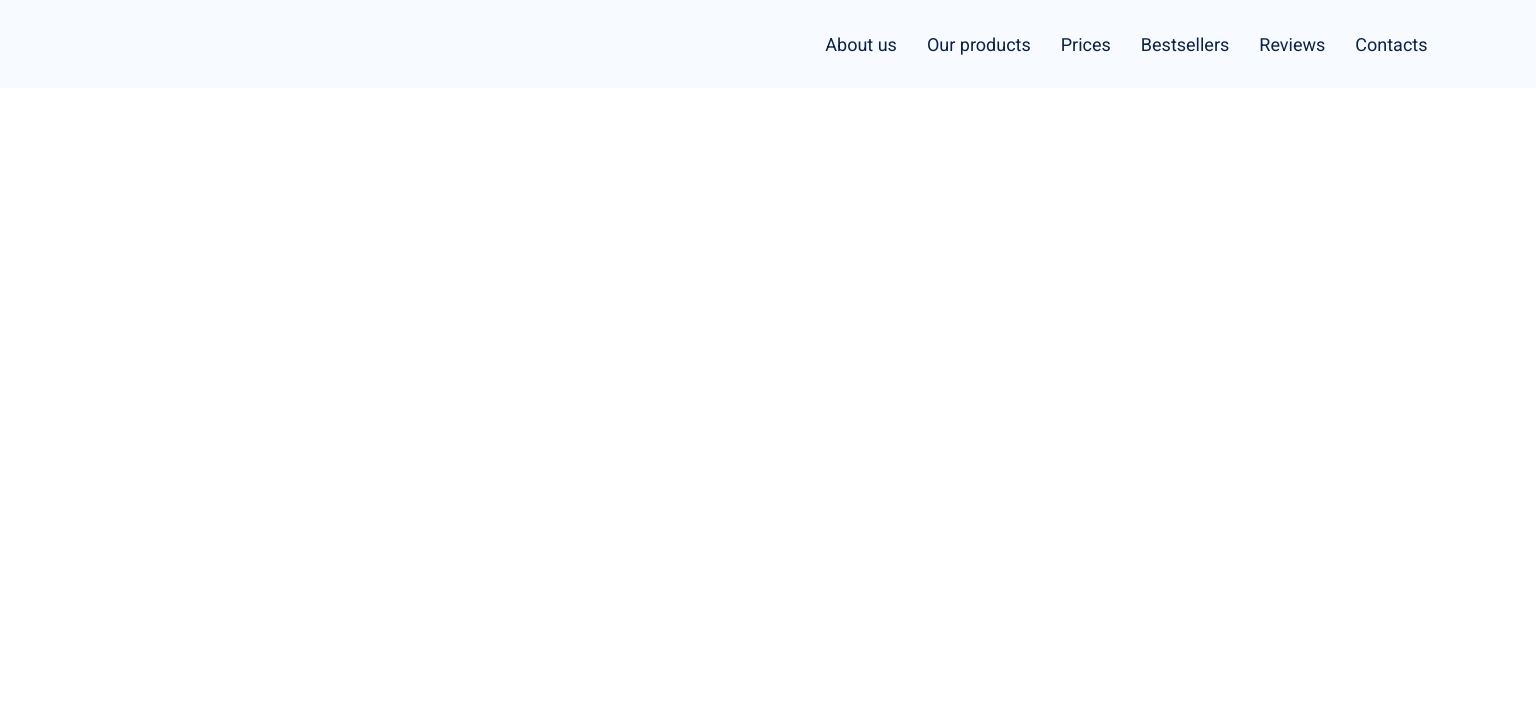
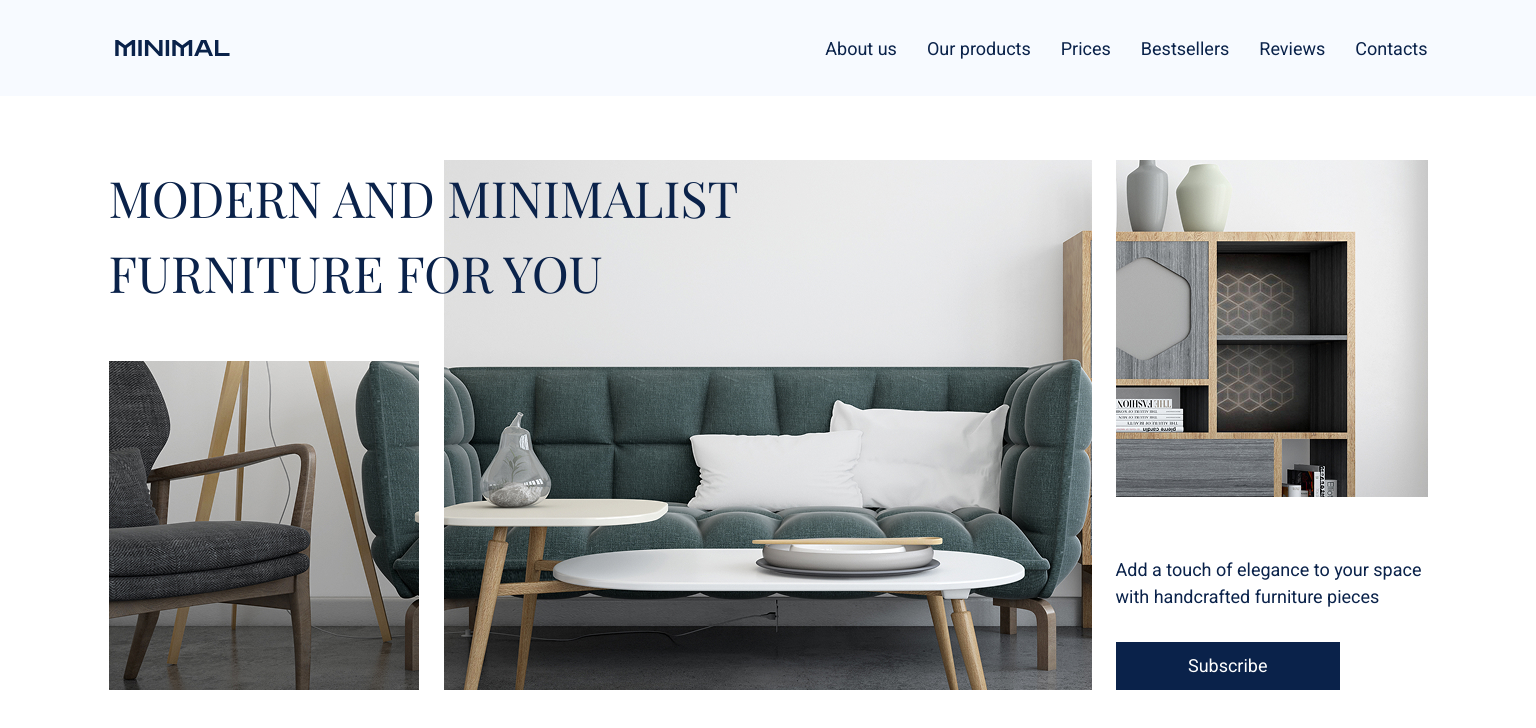
Before and after one commit to Escbrk/Minimal, a website built with Vite: page src/index.html in a window 1536 px wide. Built offline with nearby package versions, Linux system fonts and the light colour scheme; a web font is replaced by a local one.

Commit message:
finished header & hero section

```diff
--- a/package.json
+++ b/package.json
@@ -4,7 +4,7 @@
   "version": "1.0.0",
   "type": "module",
   "scripts": {
-    "dev": "vite",
+    "start": "vite",
     "build": "vite build --base=/Minimal/",
     "preview": "vite preview"
   },
--- a/src/css/header.css
+++ b/src/css/header.css
@@ -1,7 +1,10 @@
 .header {
   background-color: #f7faff;
   position: fixed;
+  z-index: 999;
   width: 100%;
+  top: 0;
+  left: 0;
 }
 
 .header-logo-link {
@@ -10,11 +13,18 @@
   display: inline-block;
   margin-top: 36px;
   margin-bottom: 36px;
+
+  @media screen and (min-width: 768px) {
+    width: 127px;
+    margin-top: 40px;
+    margin-bottom: 40px;
+  }
 }
 
 .header-logo-icon {
   width: inherit;
   height: inherit;
+  fill: var(--accent);
 }
 
 .header-nav {
@@ -42,6 +52,7 @@
 .burger-menu-icon {
   width: inherit;
   height: inherit;
+  stroke: var(--accent);
 }
 
 .header-nav,
@@ -89,8 +100,8 @@
   display: flex;
   flex-direction: column;
   align-items: center;
-  transform: translate(100%);
-
+  transform: translate(-100%);
+  background-color: white;
   transition: transform 350ms ease-in-out;
 }
 
@@ -107,3 +118,7 @@
     line-height: 1.5;
   }
 }
+
+/* .header .container {
+  padding: 0;
+} */
--- /dev/null
+++ b/src/css/hero.css
@@ -0,0 +1,112 @@
+.hero-section {
+  background-image: url(../img/hero/mobile/hero-mobile.jpg);
+  background-repeat: no-repeat;
+  background-position: center;
+  background-size: auto 717px;
+  min-height: 717px;
+  margin-top: 88px;
+
+  @media screen and (min-resolution: 192dpi),
+    screen and (min-resolution: 2dppx),
+    screen and (min-device-pixel-ratio: 2) {
+    background-image: url(../img/hero/mobile/hero-mobile@2x.jpg);
+  }
+
+  @media screen and (min-width: 768px) {
+    background-image: url(../img/hero/tablet/hero-tablet1.jpg),
+      url(../img/hero/tablet/hero-tablet2.jpg);
+    background-size: 308px auto, 367px auto;
+    background-position: left 32px bottom 166px, right 32px bottom 166px;
+    margin-top: 0;
+    min-height: 531px;
+
+    @media screen and (min-resolution: 192dpi),
+      screen and (min-resolution: 2dppx),
+      screen and (min-device-pixel-ratio: 2) {
+      background-image: url(../img/hero/tablet/hero-tablet1@2x.jpg),
+        url(../img/hero/tablet/hero-tablet2@2x.jpg);
+    }
+  }
+
+  @media screen and (min-width: 1440px) {
+    background-image: url(../img/hero/desktop/hero-desktop1.jpg),
+      url(../img/hero/desktop/hero-desktop2.jpg),
+      url(../img/hero/desktop/hero-desktop3.jpg);
+    background-size: 310px auto, 648px auto, 312px auto;
+    background-position: left 60px bottom, center bottom,
+      right 60px bottom 193px;
+    min-height: 530px;
+    position: relative;
+
+    @media screen and (min-resolution: 192dpi),
+      screen and (min-resolution: 2dppx),
+      screen and (min-device-pixel-ratio: 2) {
+      background-image: url(../img/hero/desktop/hero-desktop1@2x.jpg),
+        url(../img/hero/desktop/hero-desktop2@2x.jpg),
+        url(../img/hero/desktop/hero-desktop3@2x.jpg);
+    }
+  }
+}
+
+.hero-title {
+  padding-top: 140px;
+  margin-bottom: 14px;
+  font-family: 'Playfair Display';
+  font-size: 28px;
+  font-weight: 400;
+  line-height: 1.5;
+  text-transform: uppercase;
+
+  @media screen and (min-width: 768px) {
+    padding-top: 64px;
+    margin-bottom: 410px;
+    font-size: 50px;
+    max-width: 648px;
+  }
+
+  @media screen and (min-width: 1440px) {
+    margin-bottom: 0;
+    padding-top: 0;
+  }
+}
+
+.hero-text {
+  line-height: 1.5;
+  max-width: 312px;
+  margin-bottom: 28px;
+
+  @media screen and (min-width: 768px) {
+    font-size: 18px;
+    margin-bottom: 30px;
+  }
+
+  @media screen and (min-width: 1440px) {
+    font-size: 18px;
+    position: absolute;
+    bottom: 80px;
+    right: 60px;
+    margin-bottom: 0;
+  }
+}
+
+.hero-btn {
+  padding: 12px 77px;
+  color: white;
+  background-color: var(--accent);
+  border: none;
+  height: 48px;
+  display: flex;
+  align-items: center;
+
+  @media screen and (min-width: 768px) {
+    padding: 17px 72px;
+    font-size: 18px;
+    line-height: 1.33;
+  }
+
+  @media screen and (min-width: 1440px) {
+    position: absolute;
+    bottom: 0;
+    right: 148px;
+  }
+}
--- a/src/css/styles.css
+++ b/src/css/styles.css
@@ -1,8 +1,24 @@
 @import url(./header.css);
+@import url(./hero.css);
+
+:root {
+  --accent: #0a224a;
+}
 
 body {
   font-family: 'Roboto', sans-serif;
   min-width: fit-content;
+  color: var(--accent);
+}
+
+h1,
+h2,
+h3,
+h4,
+h5,
+h6,
+p {
+  margin: 0;
 }
 
 ul,
@@ -23,29 +39,46 @@ a {
 }
 
 .container {
-  width: calc(375px + (16px * 2));
+  width: 100%;
+  min-width: 280px;
   padding-left: 16px;
   padding-right: 16px;
   margin-left: auto;
   margin-right: auto;
 
-  @media screen and (max-width: 320px) {
-    max-width: calc(375px + (16px * 2));
+  @media screen and (min-width: 375px) {
+    width: 375px;
   }
 
   @media screen and (min-width: 768px) {
-    width: calc(704px + (16px * 2));
+    width: calc(704px + (32px * 2));
+    padding-left: 32px;
+    padding-right: 32px;
   }
 
   @media screen and (min-width: 1440px) {
-    width: calc(1319px + (16px * 2));
+    width: calc(1319px + (60px * 2));
+    padding-left: 60px;
+    padding-right: 60px;
   }
 }
 
-@media screen and (max-width: 767px) {
+main {
+
+  @media screen and (min-width: 768px) {
+    margin-top: 88px;
+  }
+
+  @media screen and (min-width: 1440px) {
+    margin-top: 160px;
+  }
 }
 
 @media screen and (min-width: 1440px) {
+  main {
+    margin-top: 160px;
+  }
+
   .mobile-menu,
   .mobile-menu-button {
     display: none;
--- a/src/index.html
+++ b/src/index.html
@@ -30,7 +30,16 @@
 
   <body>
     <load src="./partials/header.html" />
-    <main></main>
+    <main>
+      <section class="hero-section container">
+        <h1 class="hero-title">Modern and minimalist furniture for you</h1>
+        <p class="hero-text">
+          Add a touch of elegance to your space with handcrafted furniture
+          pieces
+        </p>
+        <button class="hero-btn" type="button">Subscribe</button>
+      </section>
+    </main>
     <load src="./partials/footer.html" />
 
     <!-- <div class="backdrop"></div> -->
--- a/src/partials/header.html
+++ b/src/partials/header.html
@@ -3,13 +3,13 @@
     <nav class="header-nav">
       <a class="header-logo-link" href="./index.html">
         <svg class="header-logo-icon">
-          <use href="../img/logo.svg"></use>
+          <use href="../img/sprite.svg#icon-logo"></use>
         </svg>
       </a>
 
       <button class="mobile-menu-button" type="button">
         <svg class="burger-menu-icon">
-          <use href="../img/burger-menu.svg"></use>
+          <use href="../img/sprite.svg#icon-burger-menu"></use>
         </svg>
       </button>
 
--- a/src/script.js
+++ b/src/script.js
@@ -6,8 +6,10 @@ mobileMenuBtn.addEventListener('click', () => {
   mobileMenu.classList.toggle('is-mobile-menu-open');
 
   if (mobileMenu.classList.contains('is-mobile-menu-open')) {
-    mobileMenuIcon.innerHTML = '<use href="../img/close-btn.svg"></use>';
+    mobileMenuIcon.innerHTML =
+      '<use href="../img/sprite.svg#icon-close-btn"></use>';
   } else {
-    mobileMenuIcon.innerHTML = '<use href="../img/burger-menu.svg"></use>';
+    mobileMenuIcon.innerHTML =
+      '<use href="../img/sprite.svg#icon-burger-menu"></use>';
   }
 });
```
Also changed, not shown: src/img/burger-menu.svg (deleted), src/img/close-btn.svg (deleted), src/img/logo.svg (deleted), src/img/sprite.svg (added).
